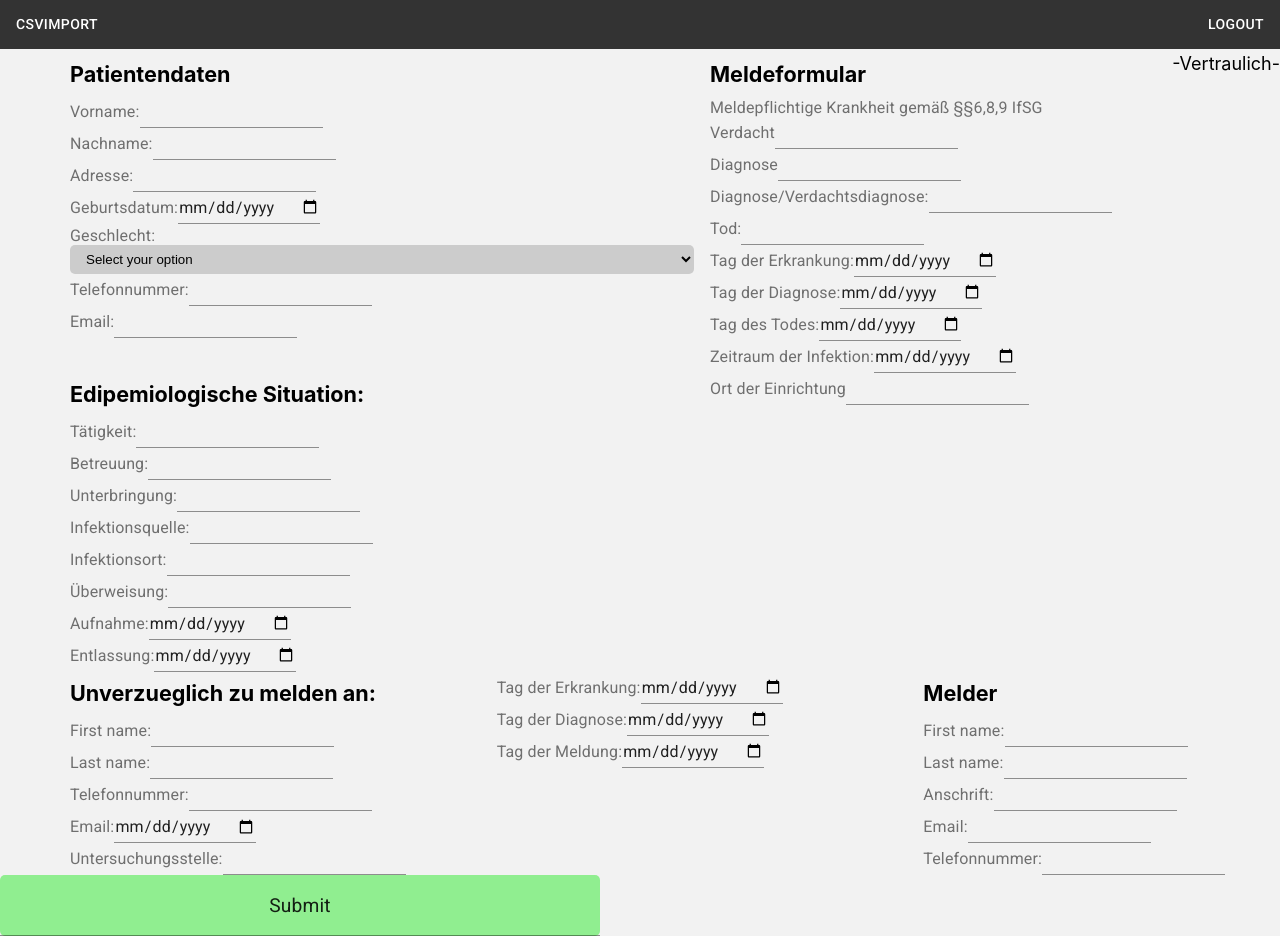
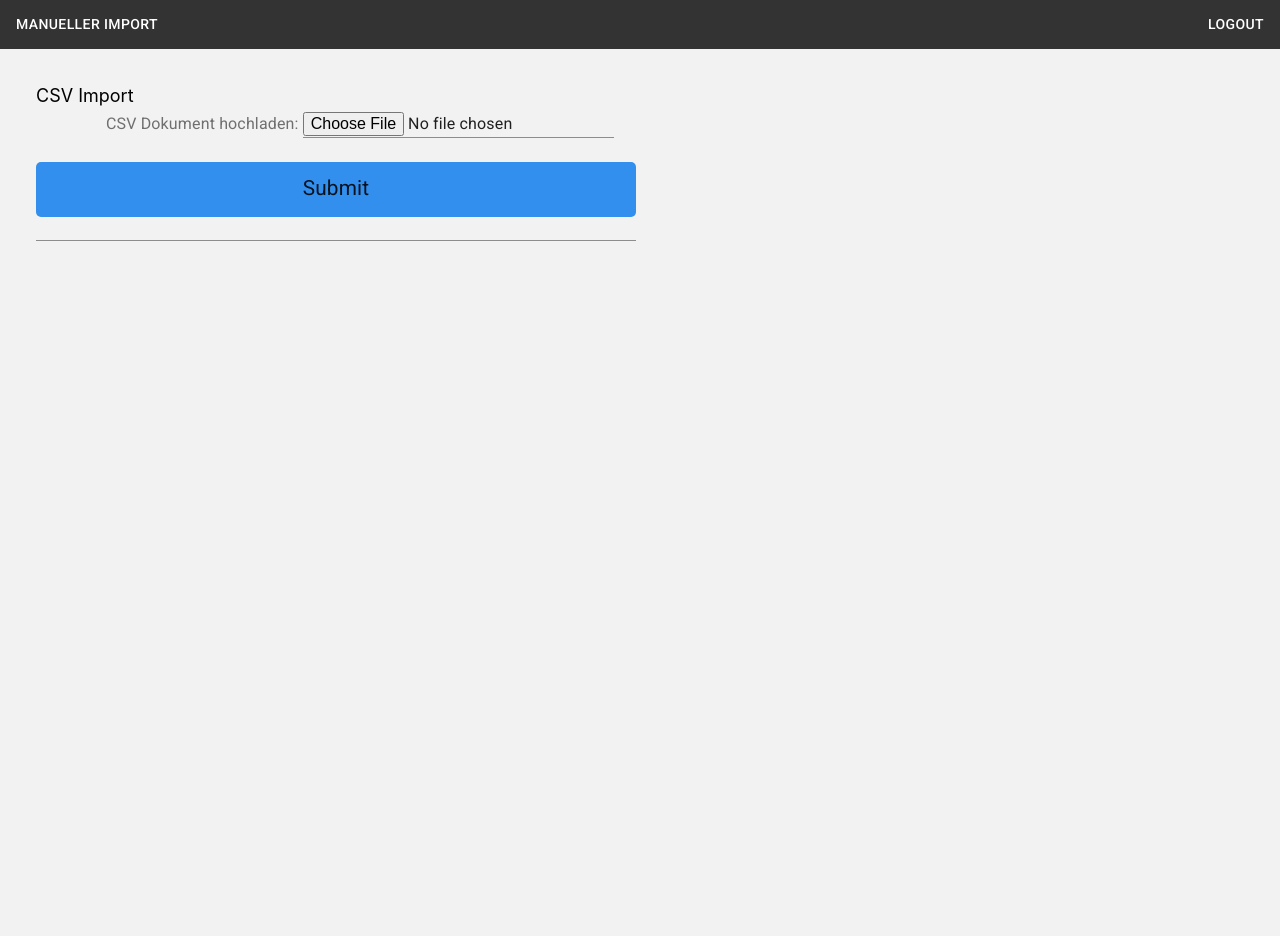
Before and after one commit to suniastar/online-fallregister, a React (Create React App) app in the folder fallregister_frontend/: page / in a window 1280 px wide. After the commit the page ends 800 px from the top, so only its background shows below. Built offline with nearby package versions, Linux system fonts and the light colour scheme; the HTML template or start-up script is replaced by a standard one.

Commit message:
header width 100%

```diff
--- a/fallregister_frontend/src/App.js
+++ b/fallregister_frontend/src/App.js
@@ -8,7 +8,7 @@ import CSVImportForm from './CSVImportForm.js';
 class App extends React.Component {
     constructor(){
         super();
-        this.state = {buttontext: "csvimport"};
+        this.state = {buttontext: "manueller import"};
         this.onButtonClick = this.onButtonClick.bind(this);
     }
 
@@ -28,16 +28,18 @@ class App extends React.Component {
         }
 
         return (
-            <div className="App">
+            <div id="App">
                 <header className="App-header">
-                    <div class='left'>
+                    <div class='alignleft'>
                         <Button onClick={this.onButtonClick}>{this.state.buttontext}</Button>
-                        </div>
-            <div class='right'>
+                    </div>
+                    <div class='alignright'>
                         <Button onClick={this.Logout}>Logout</Button>
-            </div>
+                    </div>
                 </header>
-                {form}
+                <div class='App-main'>
+                    {form}
+                </div>
             </div>
         );
     }
--- a/fallregister_frontend/src/App_light.css
+++ b/fallregister_frontend/src/App_light.css
@@ -1,10 +1,52 @@
-.App {
+html,
+body {
+    width:100%;
+    height:100%;
+    margin:0;
+    padding:0;
+    background-color: #f2f2f2;
+}
+
+#App {
+    display: flex;
+    flex-direction: column;
+    align-items: flex-start;
+    justify-content: center;
+    font-size: calc(10px + 1vmin);
+    color: black;
+
+    position:relative;
     text-align: left;
+    width: 100%;
+    height: 100%;
+    margin:0;
+    padding:0;
 }
 
 .App-logo {
     height: 40vmin;
     pointer-events: none;
+}
+
+.App-header {
+     background-color: #333333;
+     width: 100%;
+     font-size: calc(10px + 1vmin);
+     color: white;
+     display: inline-block;
+     overflow: auto;
+     white-space: nowrap;
+     margin:0;
+     padding:0;
+ }
+
+.App-header .MuiButton-root {
+    color: white !important;
+    padding: 12px 16px;
+}
+
+.App-main {
+    padding: 2em;
 }
 
 @media (prefers-reduced-motion: no-preference) {
@@ -38,12 +80,24 @@ select {margin-left: calc(5vw + 6px);
 }
 
 input[type=submit] {
-    background-color: lightgreen;
-    width:calc(80vw + 24px);
+    background-color: #328fee;
+    width:calc(70vw);
     max-width: 600px;
-    height: 48px;
-    font-size:1.2em;
+    height: 42px;
+    font-size:1.3em;
+    margin:24px  0px;
 }
+
+
+/*
+.MuiInput-underline:before {
+    border-bottom: none !important;
+}
+
+.MuiInput-underline:after {
+    border-bottom: none !important;
+}
+*/
 
 label{
     margin-left: calc(5vw + 6px);
@@ -51,54 +105,23 @@ label{
     line-height: 2em;
 }
 
-.App-header {
-    background-color: #333333;
-    min-width: 100%;
-    font-size: calc(10px + 1vmin);
-    color: white;
-    display: inline-block;
 
-    overflow: auto;
-    white-space: nowrap;
-    margin:0px auto;
-}
-
-
-.App-header .MuiButton-root {
-    color: white !important;
-    padding: 12px 16px;
-}
-
-.header-container {
-}
-
-.left {
+.alignleft {
     float: left;
 }
 
-.right {float: right}
-
-body {
-    background-color: #f2f2f2;
-    display: flex;
-    flex-direction: column;
-    align-items: flex-start;
-    justify-content: center;
-    font-size: calc(10px + 1vmin);
-    color: black;
+.alignright {
+    float: right
 }
 
 .big{
     font-size: 1.2em;
     font-weight: bold;
-
     line-height: 2em;
 }
 
 .box{
     border-style: solid;
-
-
 }
 
 .App-link {
--- a/fallregister_frontend/src/CSVImportForm.js
+++ b/fallregister_frontend/src/CSVImportForm.js
@@ -8,22 +8,16 @@ class CSVImportForm extends React.Component {
 
         return(
             <form action="/action_page.php">
-            <Grid
-        container
-        direction='column'
-        justify="center"
-            //alignItems='flex-start'
-            >
+            <Grid container direction='column' justify="center">
 
             <Grid>
-            <h>CSV Import</h>
+                <h>CSV Import</h>
             </Grid>
 
             <Grid>
-            <FormLabel for="lname">CSV Dokument hochladen: </FormLabel>
-            <Input type="file" id="csvFile" name="csvFile"></Input>
+                <FormLabel for="lname">CSV Dokument hochladen: </FormLabel>
+                <Input type="file" id="csvFile" name="csvFile"></Input>
             </Grid>
-
             <Input type="submit" value="Submit"></Input>
             </Grid>
             </form>
```
